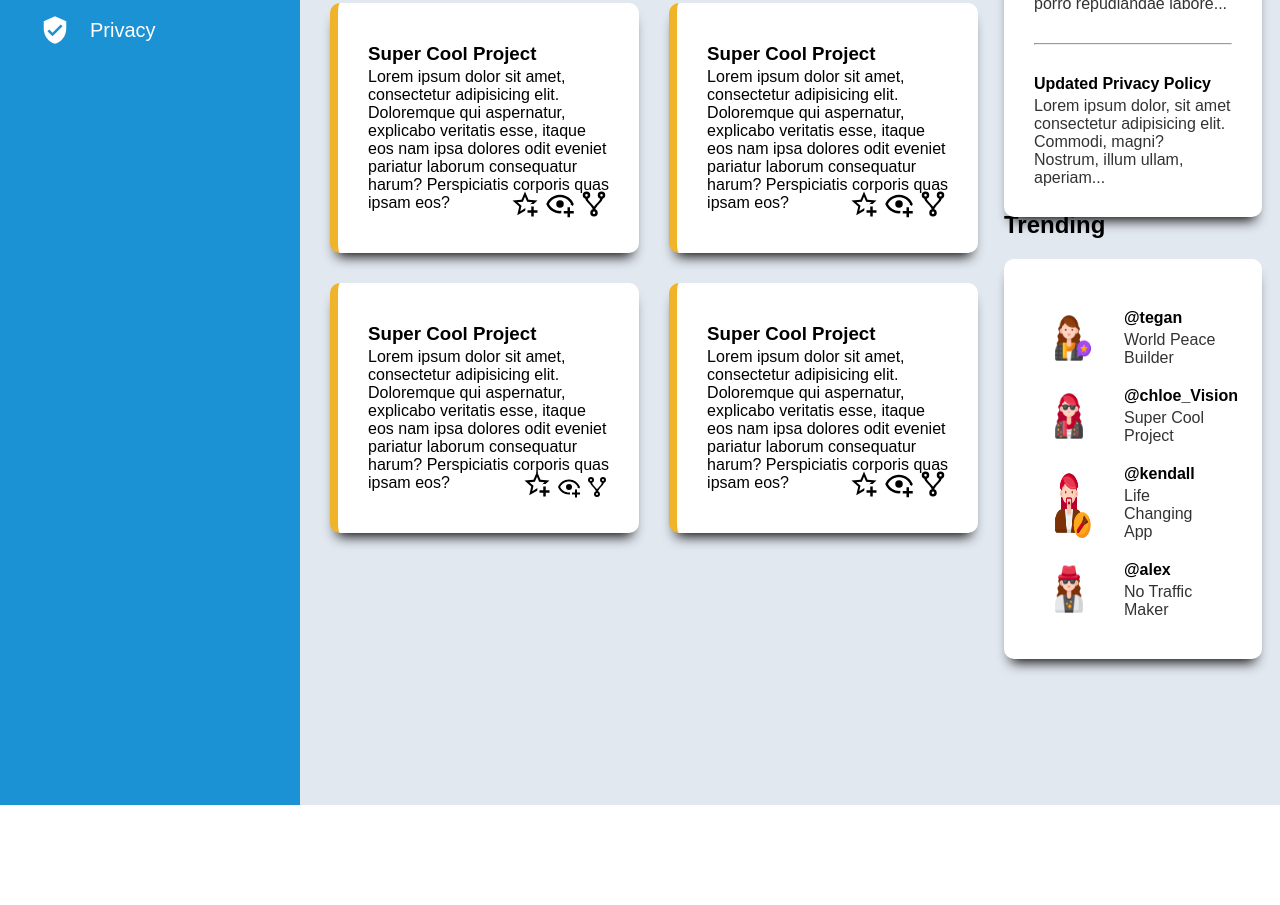
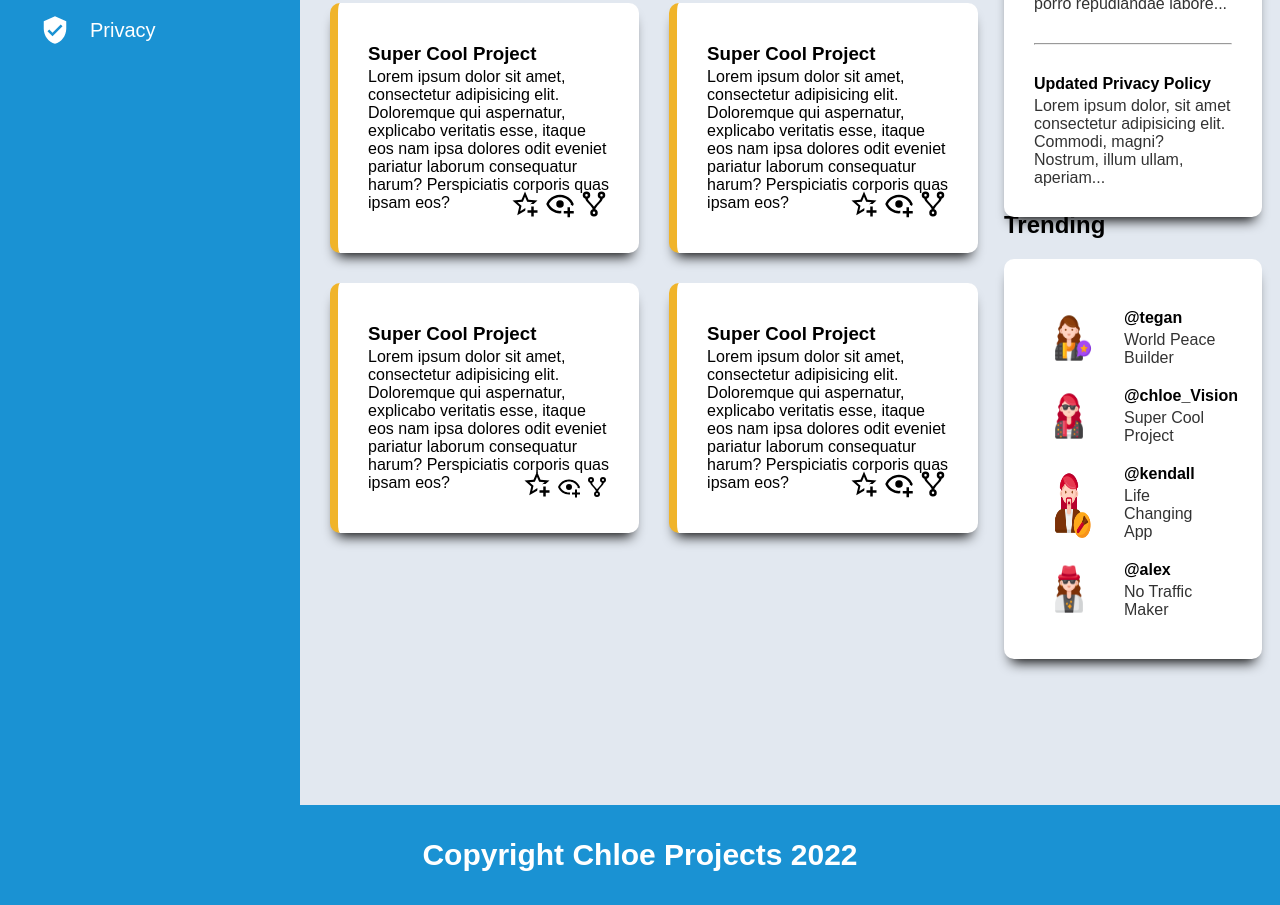
Before and after one commit to Chloe199719/Admin-Dashboard, a plain HTML site: page index.html in a window 1280 px wide. Shown: the part 565-1470 px from the top of the page. Drawn offline with Linux system fonts and the light colour scheme; a web font is replaced by a local one.

Commit message:
minor changes

```diff
--- a/index.html
+++ b/index.html
@@ -382,5 +382,9 @@
         </div>
       </section>
     </main>
+    <footer>
+      <p>Copyright Chloe Projects <span id="year"></span></p>
+    </footer>
+    <script src="script.js"></script>
   </body>
 </html>
--- /dev/null
+++ b/script.js
@@ -0,0 +1,5 @@
+const yeartxt = document.querySelector(`#year`);
+const now = new Date();
+const yearNow = now.getFullYear();
+
+yeartxt.textContent = yearNow;
--- a/styles.css
+++ b/styles.css
@@ -221,3 +221,14 @@ main {
 .cell2 img {
   margin-right: 30px;
 }
+
+footer {
+  grid-area: footer;
+  background-color: #1a92d3;
+  color: white;
+  display: flex;
+  justify-content: center;
+  align-items: center;
+  font-size: 30px;
+  font-weight: 700;
+}
```
